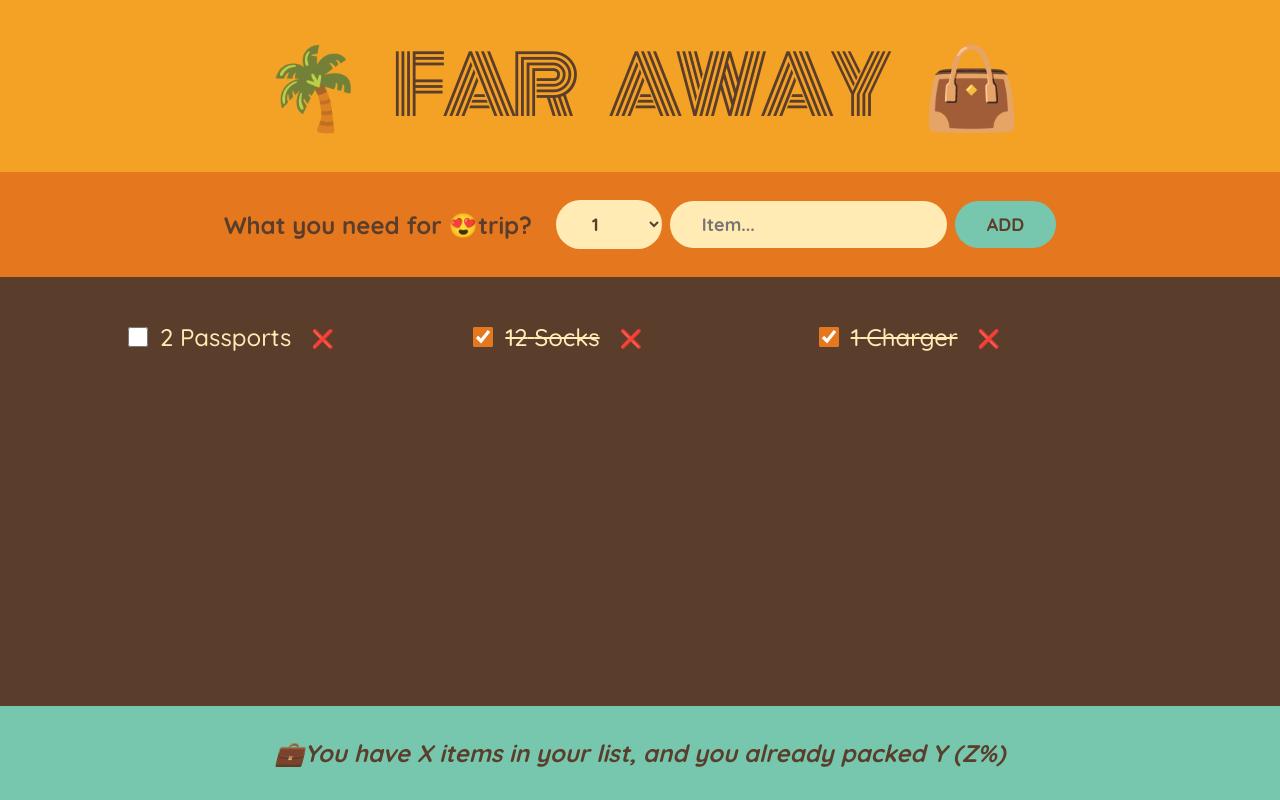
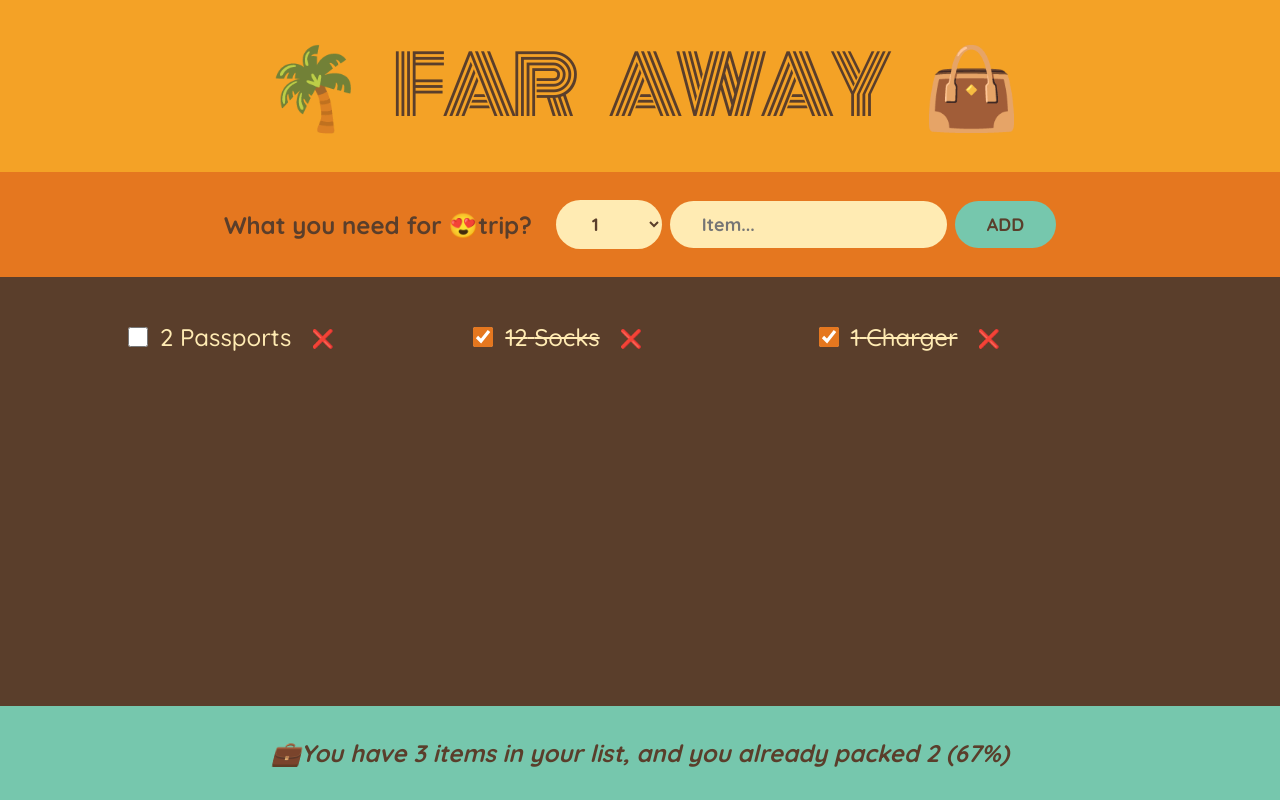
Before and after one commit to rupesh-ranjan/travel-list, a React (Create React App) app: page / in a window 1280 px wide. Built offline with nearby package versions, Linux system fonts and the light colour scheme.

Commit message:
Footer calculation functinalites added

```diff
--- a/src/App.js
+++ b/src/App.js
@@ -35,7 +35,7 @@ export default function App() {
         onDeleteItem={handleDeleteItem}
         onToggleItems={handleToggleItem}
       />
-      <Stats />
+      <Stats items={items} />
     </div>
   );
 }
@@ -58,7 +58,7 @@ function Form(props) {
       quantity,
       packed: false,
     };
-    console.log(newItem);
+    // console.log(newItem);
     props.onAddItems(newItem);
 
     setDescription("");
@@ -129,10 +129,29 @@ function Item(props) {
   );
 }
 
-function Stats() {
+function Stats(props) {
+  const totalItemCount = props.items.length;
+  if (!totalItemCount) {
+    return (
+      <footer className="stats">
+        <em>Start adding some item to your packing list 🚀</em>
+      </footer>
+    );
+  }
+  const packedItemCount = props.items.filter((item) => item.packed).length;
+  const packedItemPercentage = Math.round(
+    (packedItemCount / totalItemCount) * 100
+  );
   return (
     <footer className="stats">
-      <em>💼You have X items in your list, and you already packed Y (Z%)</em>
+      <em>
+        {packedItemPercentage === 100
+          ? "You got everything! Ready to go 🌏✈️"
+          : `💼You have ${totalItemCount} item${
+              totalItemCount === 1 ? "" : "s"
+            } in your list, and you already packed
+        ${packedItemCount} (${packedItemPercentage}%)`}
+      </em>
     </footer>
   );
 }
```
